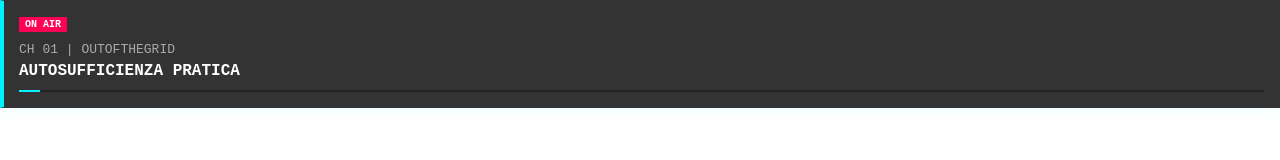
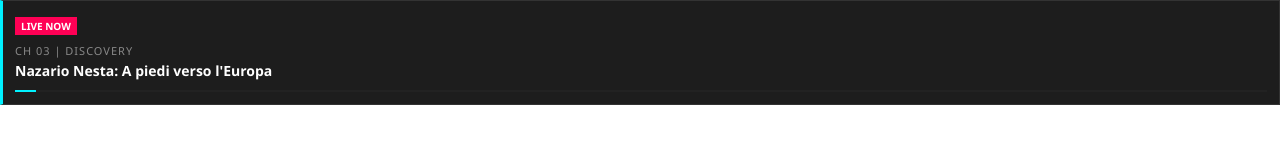
Before and after one commit to Alexander22791/my-web-tv, a plain HTML site: page box-tv/index.html in a window 1280 px wide. Drawn offline with Linux system fonts and the light colour scheme.

Commit message:
Refactor HTML structure and update styles

```diff
--- a/box-tv/index.html
+++ b/box-tv/index.html
@@ -1,54 +1,52 @@
 <!DOCTYPE html>
 <html>
 <head>
+    <meta charset="UTF-8">
     <style>
-        body { background: transparent; color: #00f2ff; font-family: monospace; margin: 0; overflow: hidden; }
+        body { background: transparent; color: #00f2ff; font-family: 'Segoe UI', monospace; margin: 0; overflow: hidden; cursor: pointer; }
         .tv-box {
-            border: 1px solid #333; background: rgba(0,0,0,0.8); padding: 15px;
-            border-left: 4px solid #00f2ff; box-shadow: 0 0 15px rgba(0,242,255,0.1);
+            border: 1px solid #333; background: rgba(5, 5, 5, 0.9); padding: 12px;
+            border-left: 3px solid #00f2ff; position: relative;
         }
-        .live-tag { background: #ff0055; color: white; padding: 2px 6px; font-size: 10px; font-weight: bold; margin-bottom: 10px; display: inline-block; }
-        .channel-info { font-size: 13px; margin-bottom: 5px; color: #aaa; }
-        .program-title { font-size: 16px; font-weight: bold; color: #fff; text-transform: uppercase; }
-        .progress-bar { width: 100%; height: 2px; background: #222; margin-top: 10px; position: relative; }
-        .progress-fill { height: 100%; background: #00f2ff; width: 45%; transition: width 1s; }
+        .live-tag { background: #ff0055; color: white; padding: 2px 6px; font-size: 10px; font-weight: bold; display: inline-block; margin-bottom: 8px; }
+        .ch-info { font-size: 11px; color: #888; letter-spacing: 1px; }
+        .video-title { font-size: 14px; font-weight: bold; color: #fff; margin-top: 4px; line-height: 1.3; }
+        .progress-container { width: 100%; height: 2px; background: #222; margin-top: 10px; }
+        #progress-bar { height: 100%; background: #00f2ff; width: 0%; transition: width 1s; }
     </style>
 </head>
-<body>
+<body onclick="window.top.location.href='https://www.outofthegrid.it/progetto-mira'">
+
     <div class="tv-box">
-        <div class="live-tag">ON AIR</div>
-        <div id="display">
-            <div class="channel-info" id="ch-name">CH 02 | EDUCATIONAL</div>
-            <div class="program-title" id="prog-title">SISTEMA PENSIONISTICO: LA VERITÀ</div>
-            <div class="progress-bar"><div class="progress-fill" id="fill"></div></div>
-        </div>
+        <div class="live-tag">LIVE NOW</div>
+        <div class="ch-info" id="ch-display">CARICAMENTO SEGNALE...</div>
+        <div class="video-title" id="title-display">SINTONIZZAZIONE IN CORSO...</div>
+        <div class="progress-container"><div id="progress-bar"></div></div>
     </div>
 
     <script>
-        const programs = [
-            { ch: "CH 01 | OUTOFTHEGRID", title: "AUTOSUFFICIENZA PRATICA" },
-            { ch: "CH 02 | EDUCATIONAL", title: "FOCUS: ANALISI NOVA LECTIO" },
-            { ch: "CH 03 | DISCOVERY", title: "ESPLORAZIONE OFF-GRID" },
-            { ch: "CH 04 | GEOPOLITICA", title: "I CONFLITTI NASCOSTI" },
-            { ch: "CH 05 | SVAGO", title: "AVVENTURE NEL MONDO" }
+        // Database dei video attualmente nelle tue playlist
+        const schedule = [
+            { ch: "CH 02 | EDUCATIONAL", title: "La bomba delle pensioni: cosa attende i giovani" },
+            { ch: "CH 03 | DISCOVERY", title: "Nazario Nesta: A piedi verso l'Europa" },
+            { ch: "CH 04 | GEOPOLITICA", title: "Omega Click: Verità Nascoste" }
         ];
 
-        function updateLive() {
+        function refreshBox() {
             const now = new Date();
-            // Cambia canale mostrato ogni 10 secondi per dare dinamismo
-            const index = Math.floor((now.getSeconds() / 10) % programs.length);
-            const prog = programs[index];
+            // Cambia il video mostrato nel box ogni 15 secondi per rotazione
+            const currentVideo = schedule[now.getSeconds() % schedule.length];
 
-            document.getElementById('ch-name').innerText = prog.ch;
-            document.getElementById('prog-title').innerText = prog.title;
+            document.getElementById('ch-display').innerText = currentVideo.ch;
+            document.getElementById('title-display').innerText = currentVideo.title;
 
-            // Simula la barra di avanzamento del video basata sui minuti
+            // Simula l'avanzamento reale basato sui minuti dell'ora (come la tua TV)
             const progress = (now.getMinutes() / 60) * 100;
-            document.getElementById('fill').style.width = progress + "%";
+            document.getElementById('progress-bar').style.width = progress + "%";
         }
 
-        setInterval(updateLive, 1000);
-        updateLive();
+        setInterval(refreshBox, 1000);
+        refreshBox();
     </script>
 </body>
 </html>
```
